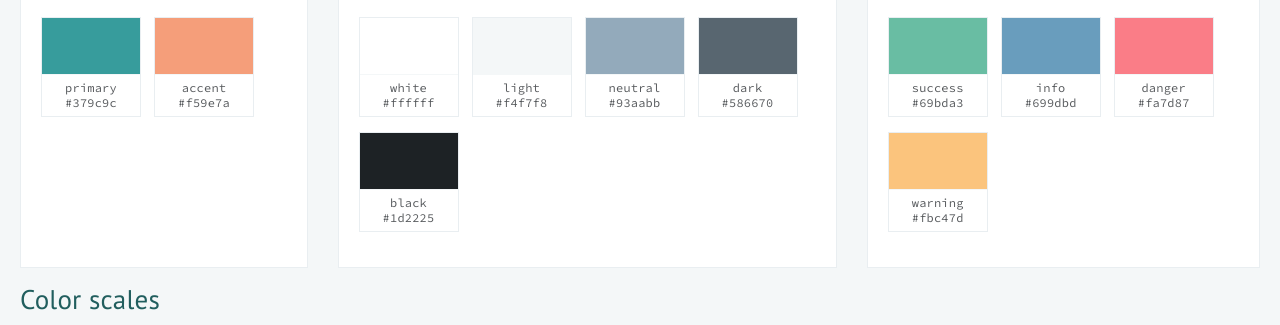
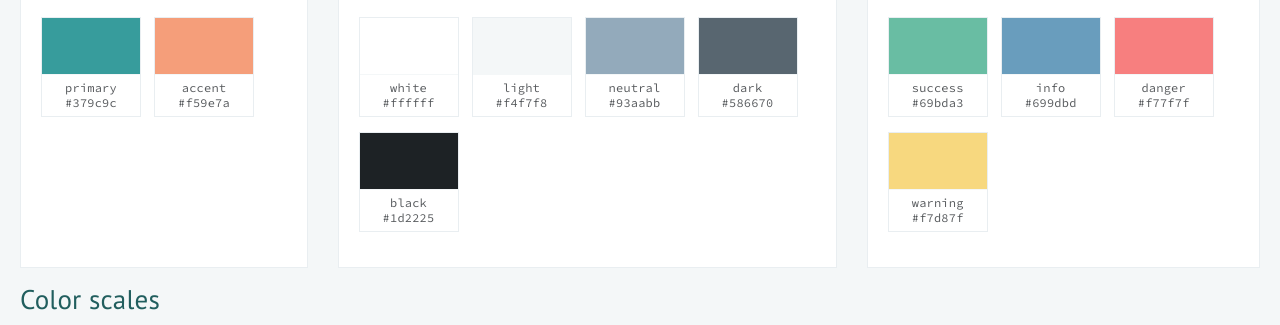
Before and after one commit to mranenko/scss-boilerplate, a plain HTML site: page demo/index.html in a window 1280 px wide. Shown: the part 236-561 px from the top of the page. Drawn offline with nearby package versions, Linux system fonts and the light colour scheme; files that its build step writes are made by us from their sources; a web font is replaced by a local one.

Commit message:
More color and logo updates

```diff
--- a/styles/base/_colors.scss
+++ b/styles/base/_colors.scss
@@ -5,8 +5,8 @@ $-snow: #ffffff;
 
 $-grass: #69bda3;
 $-sky: #699dbd;
-$-peach: #fbc47d;
-$-watermelon: #fa7d87;
+$-peach: #f7d87f;
+$-watermelon: #f77f7f;
 
 
 /**
```
Also changed, not shown: images/logos/logo.png, 1 other file.
